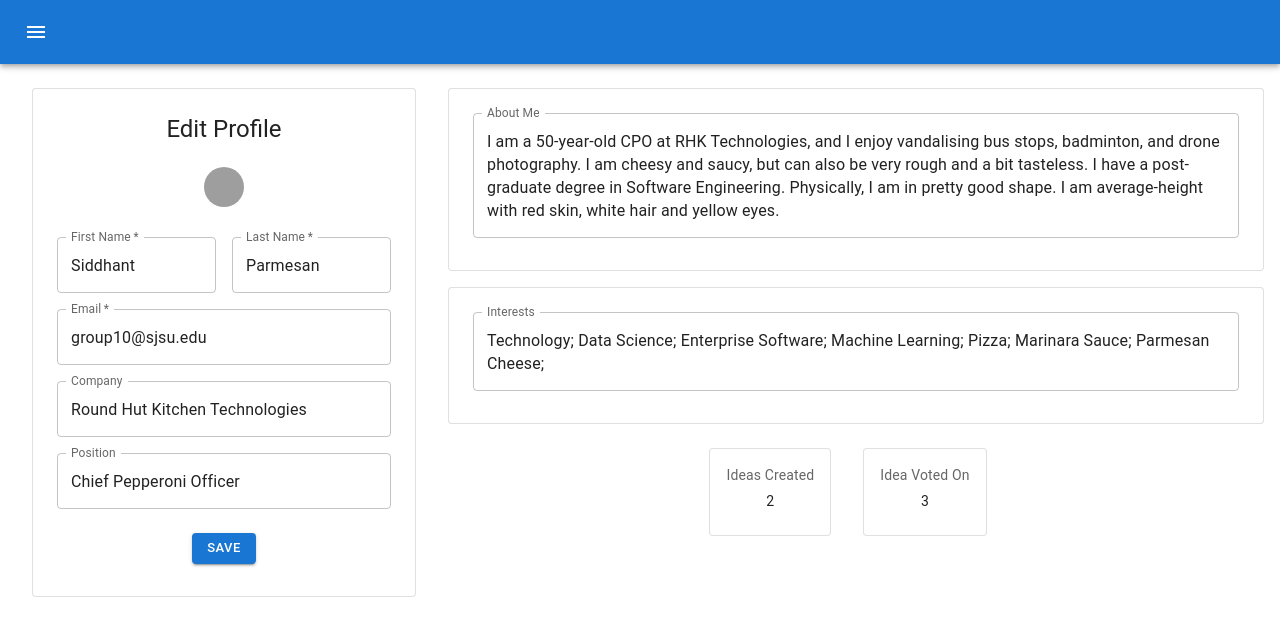
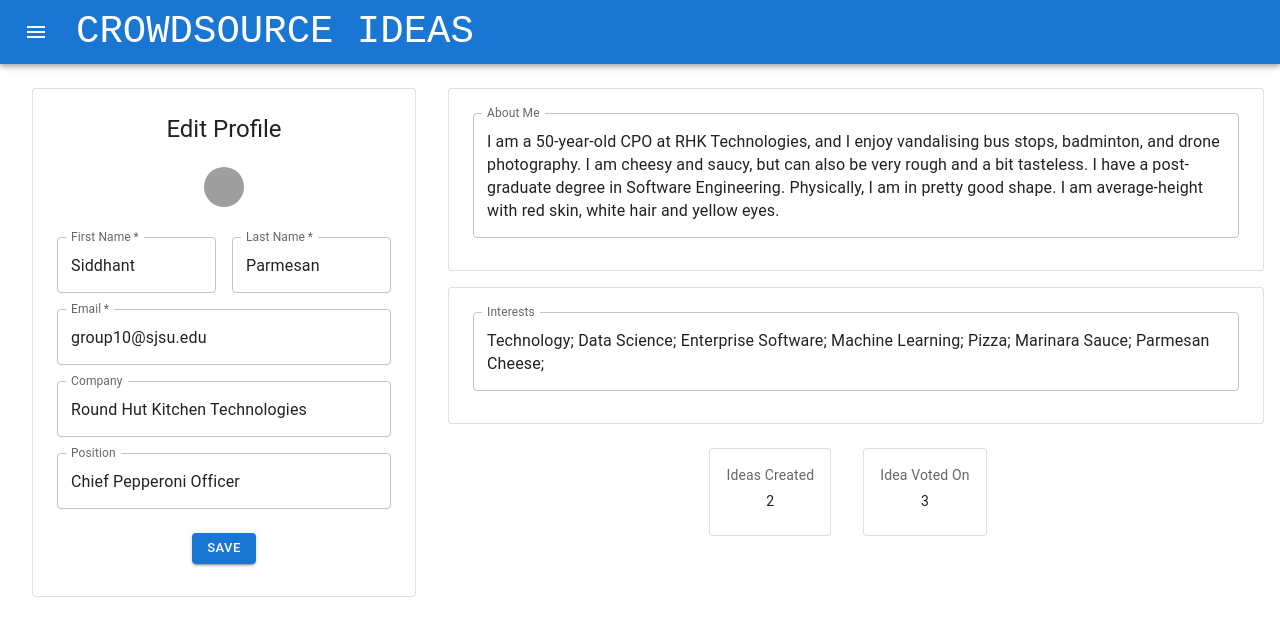
Before and after one commit to sjsucmpe272SP22/crowdsource_ideas, a React (Create React App) app in the folder team_project/client/: page /edit in a window 1280 px wide. Shown: the top 636 px of the page. Built offline with nearby package versions, Linux system fonts and the light colour scheme; grey boxes are pictures that could not be loaded.

Commit message:
update menu bar

```diff
--- a/team_project/client/src/components/AppBarmenu.js
+++ b/team_project/client/src/components/AppBarmenu.js
@@ -267,7 +267,11 @@ export default function PrimarySearchAppBar() {
             {list("left")}
             {/* <h2> Anirudh </h2> */}
           </Drawer>
-
+          <span style={{
+            color: 'white',
+            fontSize: 'xxx-large',
+            fontFamily: 'monospace'
+          }}> CROWDSOURCE IDEAS </span>
           {/* <Search>
             <SearchIconWrapper >
               <div onClick={handleSearch}>
```
